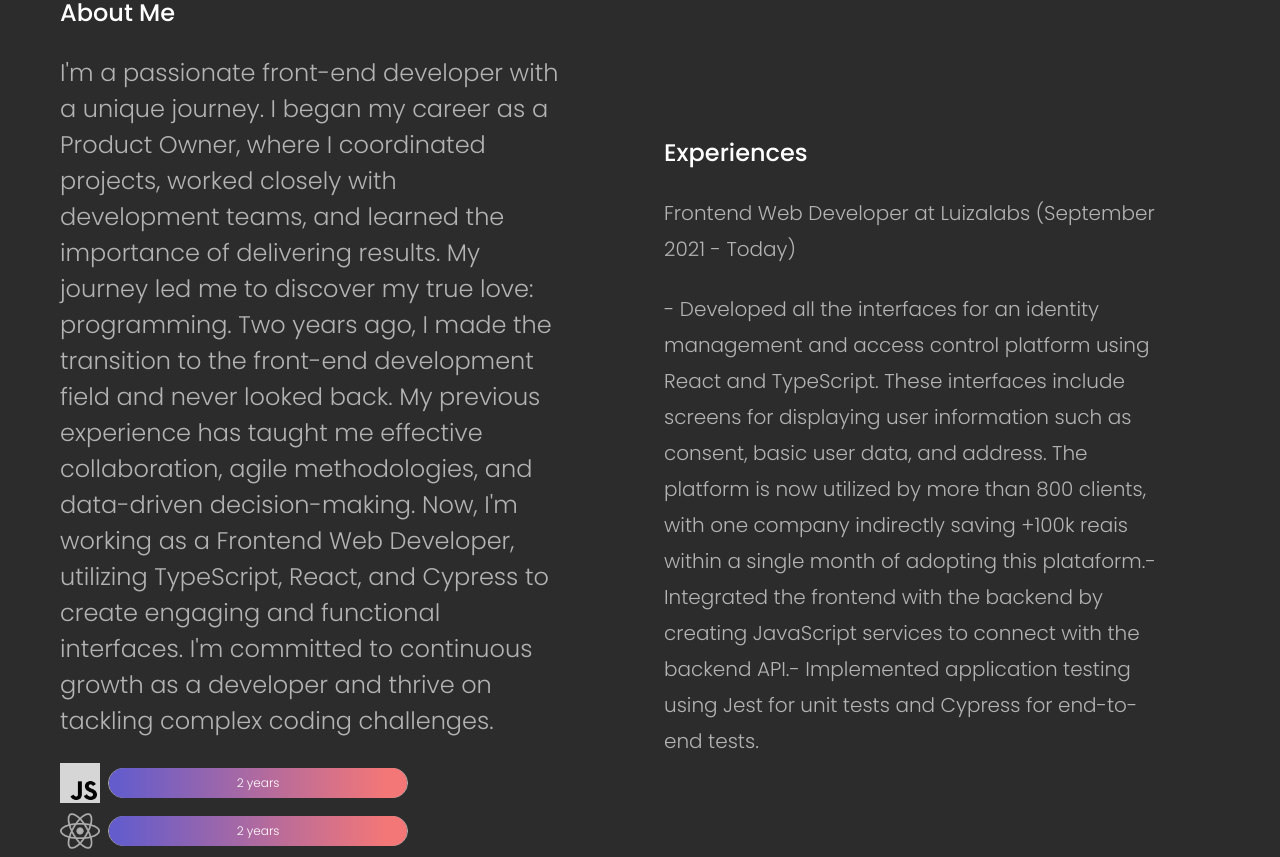
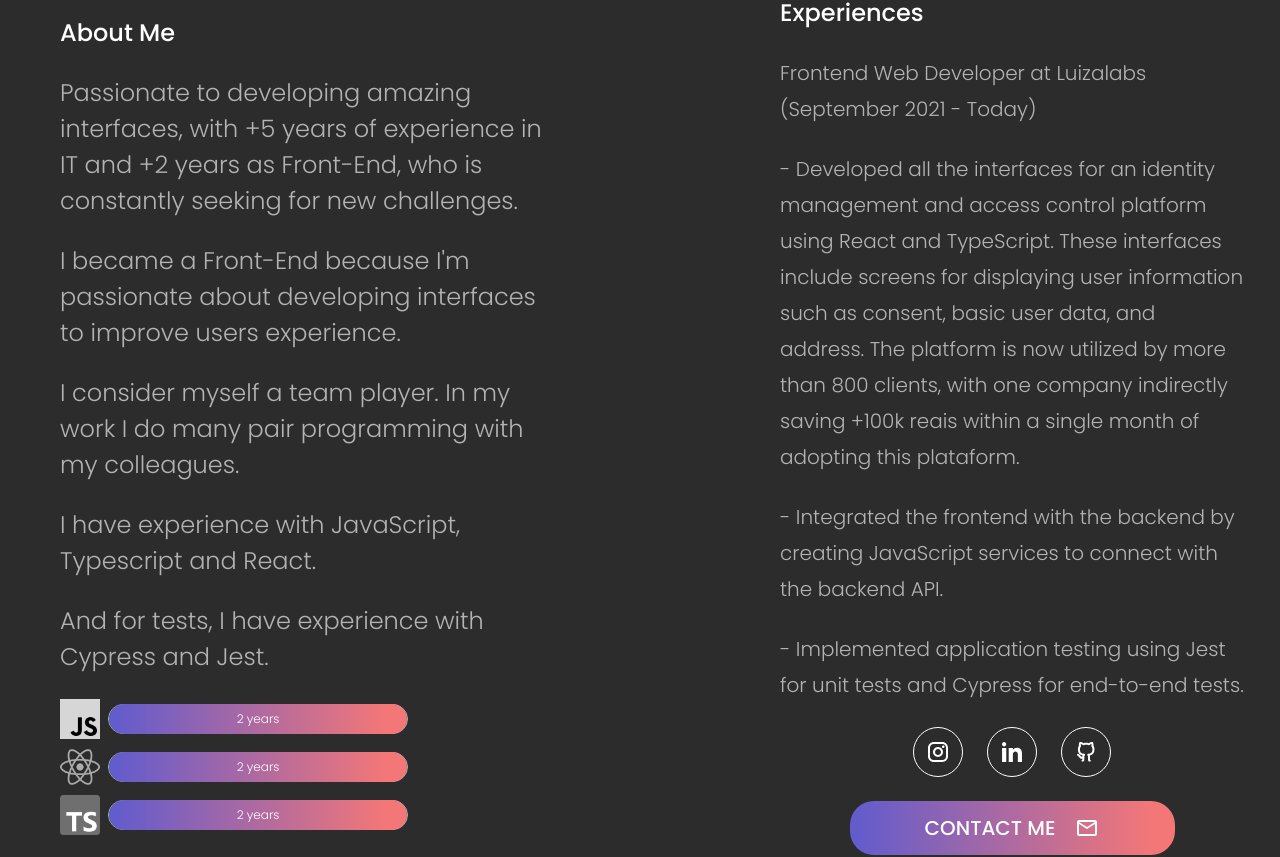
Before and after one commit to rafaelabonacim/portfolio-rafa, a Next.js app: page / in a window 1280 px wide. Shown: the part 411-1268 px from the top of the page. Built offline with nearby package versions, Linux system fonts and the light colour scheme.

Commit message:
refactor: refactor the layout

```diff
--- a/src/app/components/experience/experience.tsx
+++ b/src/app/components/experience/experience.tsx
@@ -7,19 +7,21 @@ export function Experience() {
 		<div className="experience">
 			<SectionTitle text="About Me" />
 			<p>
-				I&apos;m a passionate front-end developer with a unique journey. I began
-				my career as a Product Owner, where I coordinated projects, worked
-				closely with development teams, and learned the importance of delivering
-				results. My journey led me to discover my true love: programming. Two
-				years ago, I made the transition to the front-end development field and
-				never looked back.
-				My previous experience has taught me effective
-				collaboration, agile methodologies, and data-driven decision-making.
-				Now, I&apos;m working as a Frontend Web Developer, utilizing TypeScript,
-				React, and Cypress to create engaging and functional interfaces.
-				I&apos;m committed to continuous growth as a developer and thrive on
-				tackling complex coding challenges.
+				Passionate to developing amazing interfaces, with +5 years of experience
+				in IT and +2 years as Front-End, who is constantly seeking for new
+				challenges.
 			</p>
+
+			<p>
+				I became a Front-End because I&apos;m passionate about developing
+				interfaces to improve users experience.
+			</p>
+			<p>
+				I consider myself a team player. In my work I do many pair programming
+				with my colleagues.{" "}
+			</p>
+			<p>I have experience with JavaScript, Typescript and React.</p>
+			<p> And for tests, I have experience with Cypress and Jest.</p>
 
 			<div className="experience-time">
 				<div className="experience-language">
@@ -65,7 +67,6 @@ export function Experience() {
 					</div>
 				</div>
 			</div>
-
 		</div>
 	);
 }
--- a/src/app/components/projects/projects.scss
+++ b/src/app/components/projects/projects.scss
@@ -5,7 +5,7 @@
 	width: 100%;
 	gap: 24px;
 	max-width: 500px;
-
+	grid-area: projects;
 
 	.projects-1 {
 		display: flex;
@@ -15,7 +15,7 @@
 		width: 100%;
 	}
 
-	span {
+	p {
 		color: var(--text-secondary);
 		font-weight: 300;
 		font-size: 18px;
@@ -24,8 +24,9 @@
 
 	@media (min-width: 768px) {
 		align-items: flex-start;
+		display:flex ;
 
-		span {
+		p {
 			font-size: 20px;
 			line-height: 36px;
 			text-align: start;
--- a/src/app/components/projects/projects.tsx
+++ b/src/app/components/projects/projects.tsx
@@ -1,4 +1,6 @@
+import { EmailIcon } from "../icons/email-icon";
 import { SectionTitle } from "../section-title/section-title";
+import { SocialBtns } from "../social-btns/social-btns";
 import "./projects.scss";
 
 export function Projects() {
@@ -6,25 +8,30 @@ export function Projects() {
 		<div className="projects">
 			<SectionTitle text="Experiences" />
 			<div className="projects-1">
-				<span>Frontend Web Developer at Luizalabs (September 2021 - Today)</span>
-				<span>
-					<span>
-						- Developed all the interfaces for an identity management and access
-						control platform using React and TypeScript. These interfaces
-						include screens for displaying user information such as consent,
-						basic user data, and address. The platform is now utilized by more
-						than 800 clients, with one company indirectly saving +100k reais
-						within a single month of adopting this plataform.
-					</span>
-					<span>
-						- Integrated the frontend with the backend by creating JavaScript
-						services to connect with the backend API.
-					</span>
-					<span>
-						- Implemented application testing using Jest for unit tests and
-						Cypress for end-to-end tests.
-					</span>
-				</span>
+				<p>Frontend Web Developer at Luizalabs (September 2021 - Today)</p>
+				<p>
+					- Developed all the interfaces for an identity management and access
+					control platform using React and TypeScript. These interfaces include
+					screens for displaying user information such as consent, basic user
+					data, and address. The platform is now utilized by more than 800
+					clients, with one company indirectly saving +100k reais within a
+					single month of adopting this plataform.
+				</p>
+				<p>
+					- Integrated the frontend with the backend by creating JavaScript
+					services to connect with the backend API.
+				</p>
+				<p>
+					- Implemented application testing using Jest for unit tests and
+					Cypress for end-to-end tests.
+				</p>
+			</div>
+			<div className="buttons">
+				<SocialBtns />
+				<a className="btn-primary" href="mailto:rafaelabonacim@gmail.com">
+					contact me
+					<EmailIcon />
+				</a>
 			</div>
 		</div>
 	);
--- a/src/app/page.tsx
+++ b/src/app/page.tsx
@@ -13,13 +13,6 @@ export default function Home() {
 			<Experience />
 			<Info />
 			<Projects />
-			<div className="buttons">
-				<SocialBtns />
-				<a className="btn-primary" href="mailto:rafaelabonacim@gmail.com">
-					contact me
-					<EmailIcon />
-				</a>
-			</div>
 		</main>
 	);
 }
--- a/src/app/styles/home.scss
+++ b/src/app/styles/home.scss
@@ -45,13 +45,13 @@
 	.container {
 		padding: 70px 60px;
 		grid-template-rows: fit-content(100%);
-		grid-template-columns: 50% 50%;
+		grid-template-columns: 60% 40%;
 		align-items: center;
 		justify-items: start;
 		justify-content: space-between;
 		grid-template-areas:
 			"header info"
-			"experience empty-1"
+			"experience projects"
 			"empty-2 btns";
 
 	}
```
